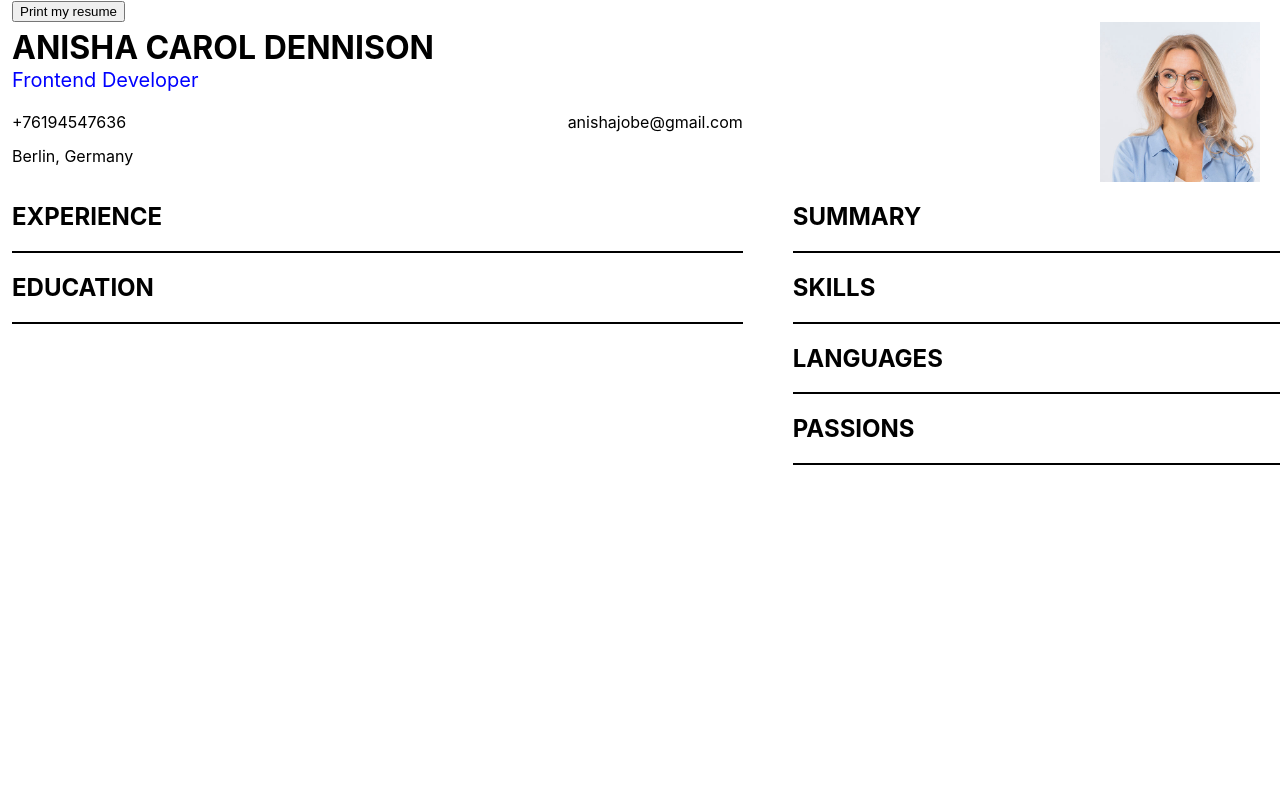
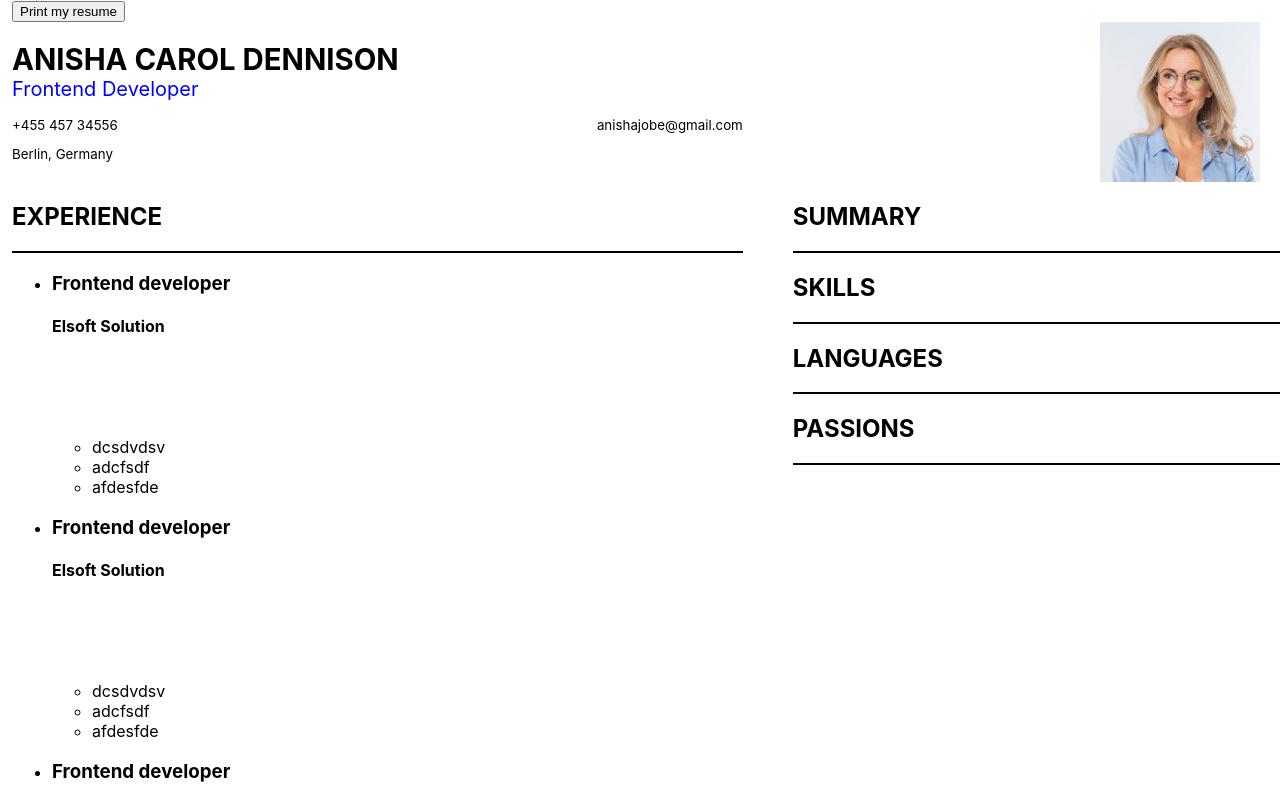
Before and after one commit to anishacarol/resume-generator, a React (Create React App) app: page / in a window 1280 px wide. Shown: the top 800 px of the page. Built offline with nearby package versions, Linux system fonts and the light colour scheme.

Commit message:
add section data

```diff
--- a/src/App.scss
+++ b/src/App.scss
@@ -1,11 +1,6 @@
 * {
   box-sizing: border-box;
 }
-@page {
-  size: auto;
-  margin: 1cm;
-}
-
 .app-container {
   margin-left: 12px;
 }
@@ -24,18 +19,25 @@
   display: flex;
   justify-content: flex-end;
   padding-left: 25px;
+  align-items: center;
 }
 .headerText-container {
   flex: 1.5;
   padding-right: 25px;
 }
 .name-designation-container {
-  line-height: 10px;
+  h1 {
+    margin-bottom: 0;
+    font-size: 22pt;
+  }
   p {
     color: blue;
-    font-size: 20px;
+    font-size: 15pt;
+    margin-top: 0;
+    margin-bottom: 10px;
   }
 }
+
 .icon-info {
   display: flex;
 }
@@ -56,9 +58,16 @@
   display: flex;
   justify-content: space-between;
   line-height: 2px;
+  font-size: 10pt;
 }
 .heading-container {
   hr {
     border: 1.5px solid #000;
   }
 }
+
+@media print {
+  body {
+    margin: 50px;
+  }
+}
--- /dev/null
+++ b/src/components/Resume/Experience/Experience.js
@@ -0,0 +1,29 @@
+import React from "react";
+import Heading from "../Heading/Heading";
+import InnerData from "../Heading/InnerData";
+import { data } from "../../../data/data";
+
+const Experience = () => {
+  return (
+    <section>
+      <Heading headingData="EXPERIENCE" />
+      <ul>
+        {data.experiences.map(item => (
+          <li key={item}>
+            <InnerData
+              designation={item.designation}
+              companyName={item.companyName}
+              // calenderIcon={data.calenderIcon}
+              date={item.date}
+              locationIcon={item.locationIcon}
+              location={item.location}
+              subheading={item.subheading}
+              roles={item.roles}
+            />
+          </li>
+        ))}
+      </ul>
+    </section>
+  );
+};
+export default Experience;
--- a/src/components/Resume/Header/Header.js
+++ b/src/components/Resume/Header/Header.js
@@ -7,27 +7,41 @@ const Header = () => {
     <div className="header-container">
       <div className="headerText-container">
         <div className="name-designation-container">
-          <h1>{data.name}</h1>
-          <p>{data.designation}</p>
+          <div className="name-container">
+            <h1>{data.aboutMe.name}</h1>
+          </div>
+          <div>
+            <p>{data.aboutMe.designation}</p>
+          </div>
         </div>
         <div className="contact-info">
           <div className="contactInfo-left">
             <div>
-              <IconData icon={data.contactIcon} iconInfo={data.contactNo} />
+              <IconData
+                icon={data.contactIcon}
+                iconInfo={data.aboutMe.contactNo}
+              />
             </div>
             <div>
-              <IconData icon={data.locationIcon} iconInfo={data.locationText} />
+              <IconData
+                icon={data.locationIcon}
+                iconInfo={data.aboutMe.location}
+              />
             </div>
           </div>
           <div className="contactInfo-right">
             <div>
-              <IconData icon={data.emailIcon} iconInfo={data.email} />
+              <IconData icon={data.emailIcon} iconInfo={data.aboutMe.email} />
             </div>
           </div>
         </div>
       </div>
       <div className="img-container">
-        <img className="person-img" src={data.personImg} alt="person"></img>
+        <img
+          className="person-img"
+          src={data.aboutMe.profileImgUrl}
+          alt="person"
+        ></img>
       </div>
     </div>
   );
--- a/src/components/Resume/Heading/InnerData.js
+++ b/src/components/Resume/Heading/InnerData.js
@@ -1,10 +1,28 @@
 import React from "react";
+import IconData from "../IconData/IconData";
 
-const InnerData = () => {
+const InnerData = ({
+  designation,
+  companyName,
+  calenderIcon,
+  date,
+  locationIcon,
+  location,
+  subheading,
+  roles
+}) => {
   return (
     <div>
-      <h3>role</h3>
-      <h4>company</h4>
+      <h3>{designation}</h3>
+      <h4>{companyName}</h4>
+      <IconData icon={calenderIcon} iconInfo={date} />
+      <IconData icon={locationIcon} iconInfo={location} />
+      <p>{subheading}</p>
+      <ul>
+        {roles.map(item => (
+          <li key={item}>{item}</li>
+        ))}
+      </ul>
     </div>
   );
 };
--- a/src/components/Resume/LeftAside/LeftAside.js
+++ b/src/components/Resume/LeftAside/LeftAside.js
@@ -1,13 +1,14 @@
 import React from "react";
 import Heading from "../Heading/Heading";
-import { data } from "../../../data/data";
+// import { data } from "../../../data/data";
+import Experience from "../Experience/Experience";
 
 const LeftAside = () => {
   return (
-    <div className="left-aside">
-      <Heading headingData={data.headingText.experience} />
-      <Heading headingData={data.headingText.education} />
-    </div>
+    <aside className="left-aside">
+      <Experience />
+      <Heading headingData="EDUCATION" />
+    </aside>
   );
 };
 
--- a/src/components/Resume/Resume.js
+++ b/src/components/Resume/Resume.js
@@ -6,10 +6,10 @@ const Resume = () => {
   return (
     <div className="resume-container">
       <Header />
-      <div className="data-container">
+      <main className="data-container">
         <LeftAside />
         <RightAside />
-      </div>
+      </main>
     </div>
   );
 };
--- a/src/components/Resume/RightAside/RightAside.js
+++ b/src/components/Resume/RightAside/RightAside.js
@@ -1,15 +1,14 @@
 import React from "react";
 import Heading from "../Heading/Heading";
-import { data } from "../../../data/data";
 
 const RightAside = () => {
   return (
-    <div className="right-aside">
-      <Heading headingData={data.headingText.summary} />
-      <Heading headingData={data.headingText.skills} />
-      <Heading headingData={data.headingText.languages} />
-      <Heading headingData={data.headingText.passions} />
-    </div>
+    <aside className="right-aside">
+      <Heading headingData="SUMMARY" />
+      <Heading headingData="SKILLS" />
+      <Heading headingData="LANGUAGES" />
+      <Heading headingData="PASSIONS" />
+    </aside>
   );
 };
 
--- a/src/data/data.js
+++ b/src/data/data.js
@@ -1,22 +1,61 @@
-import personImg from "../images/person.jpg";
+import person from "../images/person.jpg";
 
 export const data = {
-  name: "ANISHA CAROL DENNISON",
-  designation: "Frontend Developer",
-  // contactIcon:
-  contactNo: "+76194547636",
-  // locationIcon:
-  locationText: "Berlin, Germany",
-  // emailIcon:
-  email: "anishajobe@gmail.com",
-  personImg: personImg,
+  aboutMe: {
+    name: "ANISHA CAROL DENNISON",
+    profileImgUrl: person,
+    designation: "Frontend Developer",
+    contactNo: "+455 457 34556",
+    location: "Berlin, Germany",
+    email: "anishajobe@gmail.com",
+    summary:
+      "I'm a seasoned frontend developer with a strong sense for aesthetics and interaction"
+  },
+  experiences: [
+    {
+      designation: "Frontend developer",
+      companyName: "Elsoft Solution",
+      date: "",
+      subheading: "",
+      roles: ["dcsdvdsv", "adcfsdf", "afdesfde"]
+    },
 
-  headingText: {
-    experience: "EXPERIENCE",
-    education: "EDUCATION",
-    summary: "SUMMARY",
-    skills: "SKILLS",
-    languages: "LANGUAGES",
-    passions: "PASSIONS"
-  }
+    {
+      designation: "Frontend developer",
+      companyName: "Elsoft Solution",
+      date: "",
+      subheading: "",
+      roles: ["dcsdvdsv", "adcfsdf", "afdesfde"]
+    },
+    {
+      designation: "Frontend developer",
+      companyName: "Elsoft Solution",
+      date: "",
+      subheading: "",
+      roles: ["dcsdvdsv", "adcfsdf", "afdesfde"]
+    }
+  ],
+  educations: [
+    {
+      title: "Master of Computer Applications",
+      instituteName: "Nesamony memorial christian college",
+      accadmicYear: 2010 - 2013
+    },
+    {
+      title: "Bachelor of Computer Science",
+      instituteName: "Sathyabama University",
+      accadmicYear: 2007 - 2010
+    }
+  ],
+
+  skills: [
+    { title: "Coding", skills: ["react", "es6", "sass"] },
+    { title: "Project management", skills: ["react", "es6", "sass"] }
+  ],
+
+  languages: [
+    { language: "English", level: 4 },
+    { language: "German", level: 1 }
+  ],
+  hobbies: ["dance", "songs"]
 };
```
